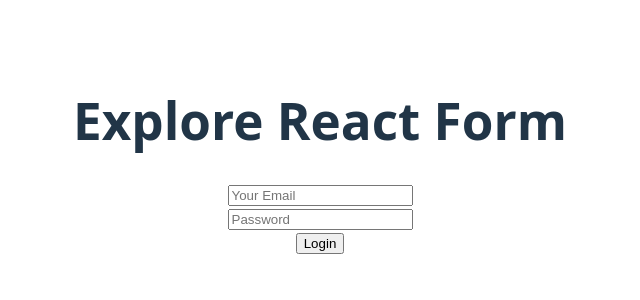
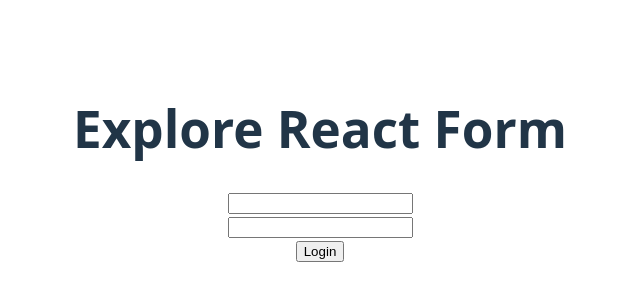
Before and after one commit to AsifHossain22/react-form, a React (Vite) app: page / in a window 1280 px wide. Shown: the part 236-536 px from the top of the page, without its empty margins (320-960 px from the left). Built offline with nearby package versions, Linux system fonts and the light colour scheme.

Commit message:
Uncontrolled way to collect form data using useRef

```diff
--- a/src/App.jsx
+++ b/src/App.jsx
@@ -2,6 +2,7 @@
 import ControlledField from "./components/ControlledField/ControlledField";
 import FormAction from "./components/FormAction/FormAction";
 import SimpleForm from "./components/SimpleForm/SimpleForm";
+import UncontrolledField from "./UnControlledField/UncontrolledField";
 
 function App() {
   return (
@@ -9,7 +10,8 @@
       <h1>Explore React Form</h1>
       {/* <SimpleForm></SimpleForm> */}
       {/* <FormAction></FormAction> */}
-      <ControlledField></ControlledField>
+      {/* <ControlledField></ControlledField> */}
+      <UncontrolledField></UncontrolledField>
     </>
   );
 }
--- /dev/null
+++ b/src/UnControlledField/UncontrolledField.jsx
@@ -0,0 +1,30 @@
+import React, { useRef } from "react";
+
+const UncontrolledField = () => {
+  const emailRef = useRef("");
+  const passwordRef = useRef("");
+
+  const handleSubmit = (e) => {
+    e.preventDefault();
+    // console.log(emailRef.current.value);
+
+    const email = emailRef.current.value;
+    const password = passwordRef.current.value;
+
+    console.log(email, password);
+  };
+
+  return (
+    <div>
+      <form onSubmit={handleSubmit}>
+        <input ref={emailRef} type="email" name="" />
+        <br />
+        <input ref={passwordRef} type="password" name="" />
+        <br />
+        <input type="submit" value="Login" />
+      </form>
+    </div>
+  );
+};
+
+export default UncontrolledField;
--- a/src/__get__form__data.js
+++ b/src/__get__form__data.js
@@ -7,5 +7,6 @@
  * name: "",
  * password: "",
  * phone: "",
+ * 5. uncontrolled using useRef
  * })
  */
```
